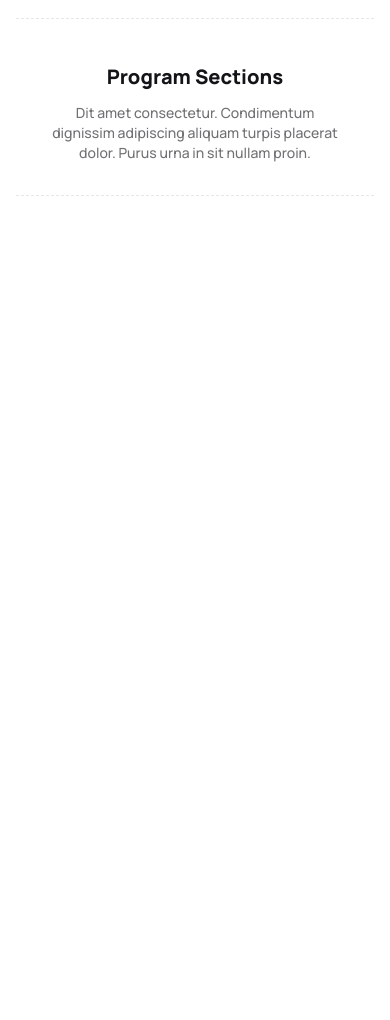
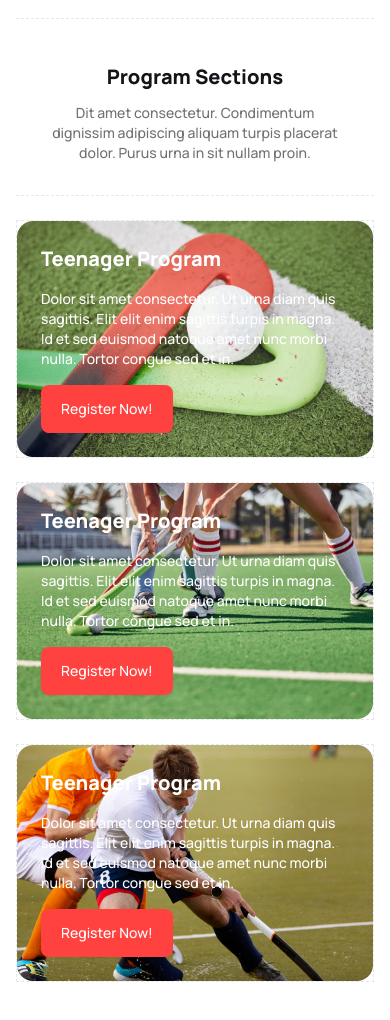
Before and after one commit to LailaIsrat/hocky_with_DaisyUi, a plain HTML site: page index.html in a window 390 px wide. Shown: the part 666-1686 px from the top of the page. Before the commit the page ends 966 px from the top, so only its background shows below. Drawn offline with nearby package versions, Linux system fonts and the light colour scheme.

Commit message:
program section with responsive

```diff
--- a/index.html
+++ b/index.html
@@ -22,6 +22,7 @@
                 'all-p-color'   : 'rgba(19,19,24,0.6)',
                 'dashed-border-color' : 'rgba(19, 19, 24, 0.2);',
                 'all-hero-text' : 'rgba(255, 255, 255, 0.6)',
+                'overlay'  : 'rgba(19, 19, 24, 0.5)',
               }
             }
           }
@@ -122,6 +123,39 @@
         </div>
         <div class="grid grid-cols-1 gap-6 md:grid-cols-2">
 
+            <!-- first card -->
+             <!-- <div class="bg-[linear-gradient(rgba(19,19,24,0.5)),url('./images/2.png')] "> -->
+          <div class="border border-dashed border-border-p-color">
+            <div class="bg-[url('./images/2.png')] bg-center bg-no-repeat bg-cover rounded-2xl p-6 md:pt-24 md:pb-12 md:px-10">
+              <h2 class="mb-4 text-xl font-extrabold text-white md:text-3xl">Teenager Program</h2>
+              <p class="mb-4 text-sm font-medium text-white md:text-base">Dolor sit amet consectetur. Ut urna diam quis sagittis. Elit elit enim sagittis turpis in magna. Id et sed euismod natoque amet nunc morbi nulla. Tortor congue sed et in.</p>
+              <button class="text-sm md:text-base font-medium text-white border-none btn bg-secondary-color hover:bg-[#D24545] hover:transition hover:delay-300 px-5 pt-3 pb-3">Register Now!</button>
+
+            </div>
+          </div>
+
+           <!-- second card -->
+          <div class="border border-dashed border-border-p-color">
+            <div class="bg-[url('./images/3.png')] bg-center bg-no-repeat bg-cover rounded-2xl p-6 md:pt-24 md:pb-12 md:px-10">
+              <h2 class="mb-4 text-xl font-extrabold text-white md:text-3xl">Teenager Program</h2>
+              <p class="mb-4 text-sm font-medium text-white md:text-base">Dolor sit amet consectetur. Ut urna diam quis sagittis. Elit elit enim sagittis turpis in magna. Id et sed euismod natoque amet nunc morbi nulla. Tortor congue sed et in.</p>
+              <button class="text-sm md:text-base font-medium text-white border-none btn bg-secondary-color hover:bg-[#D24545] hover:transition hover:delay-300 px-5 pt-3 pb-3">Register Now!</button>
+
+            </div>
+          </div>
+
+          <!-- third card -->
+          <div class="border border-dashed md:col-span-2 border-border-p-color">
+            <div class="bg-[url('./images/4.png')] bg-center bg-no-repeat bg-cover  rounded-2xl p-6 md:pt-[180px] md:pb-12 md:px-10 grid grid-cols-1 md:grid-cols-2">
+              <div>
+                <h2 class="mb-4 text-xl font-extrabold text-white md:text-3xl">Teenager Program</h2>
+                <p class="mb-4 text-sm font-medium text-white md:text-base">Dolor sit amet consectetur. Ut urna diam quis sagittis. Elit elit enim sagittis turpis in magna. Id et sed euismod natoque amet nunc morbi nulla. Tortor congue sed et in.</p>
+                <button class="text-sm md:text-base font-medium text-white border-none btn bg-secondary-color hover:bg-[#D24545] hover:transition hover:delay-300 px-5 pt-3 pb-3">Register Now!</button>
+              </div>
+
+            </div>
+          </div>
+
         </div>
       </section>
 
```
